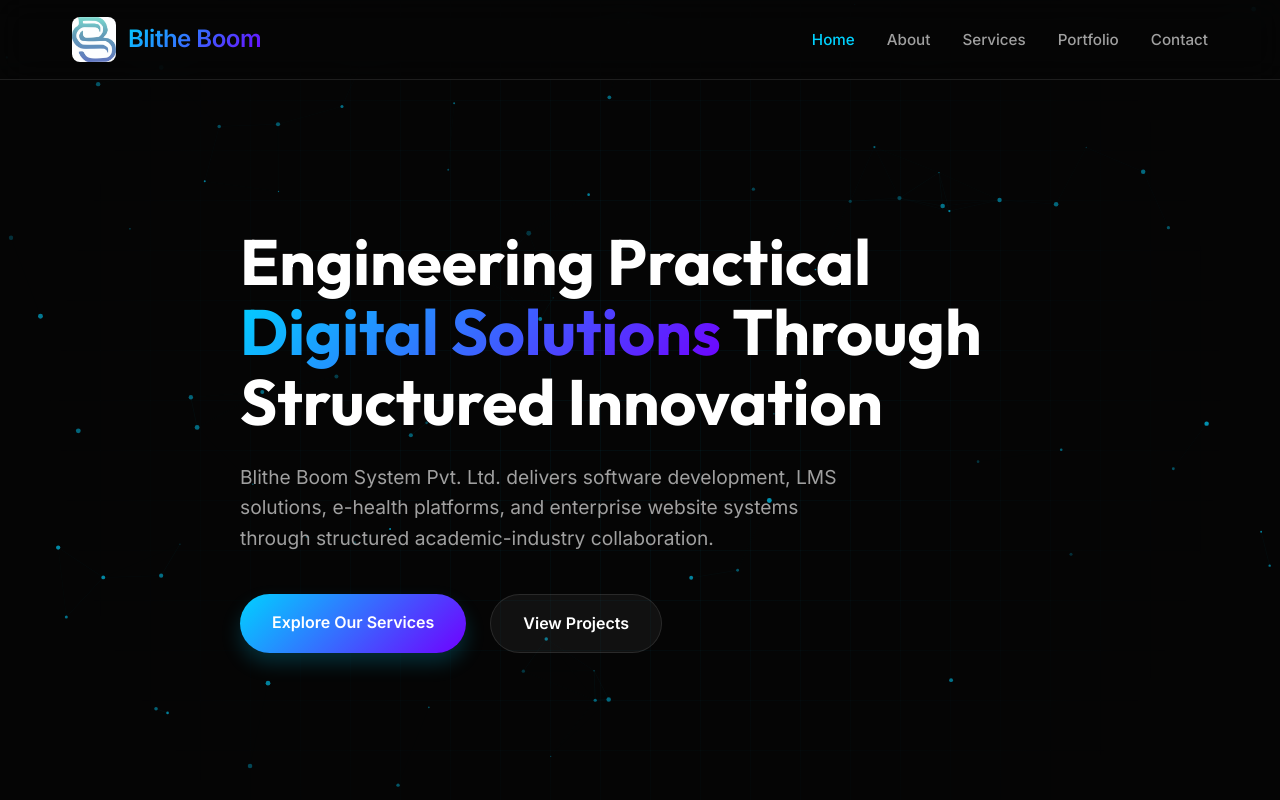
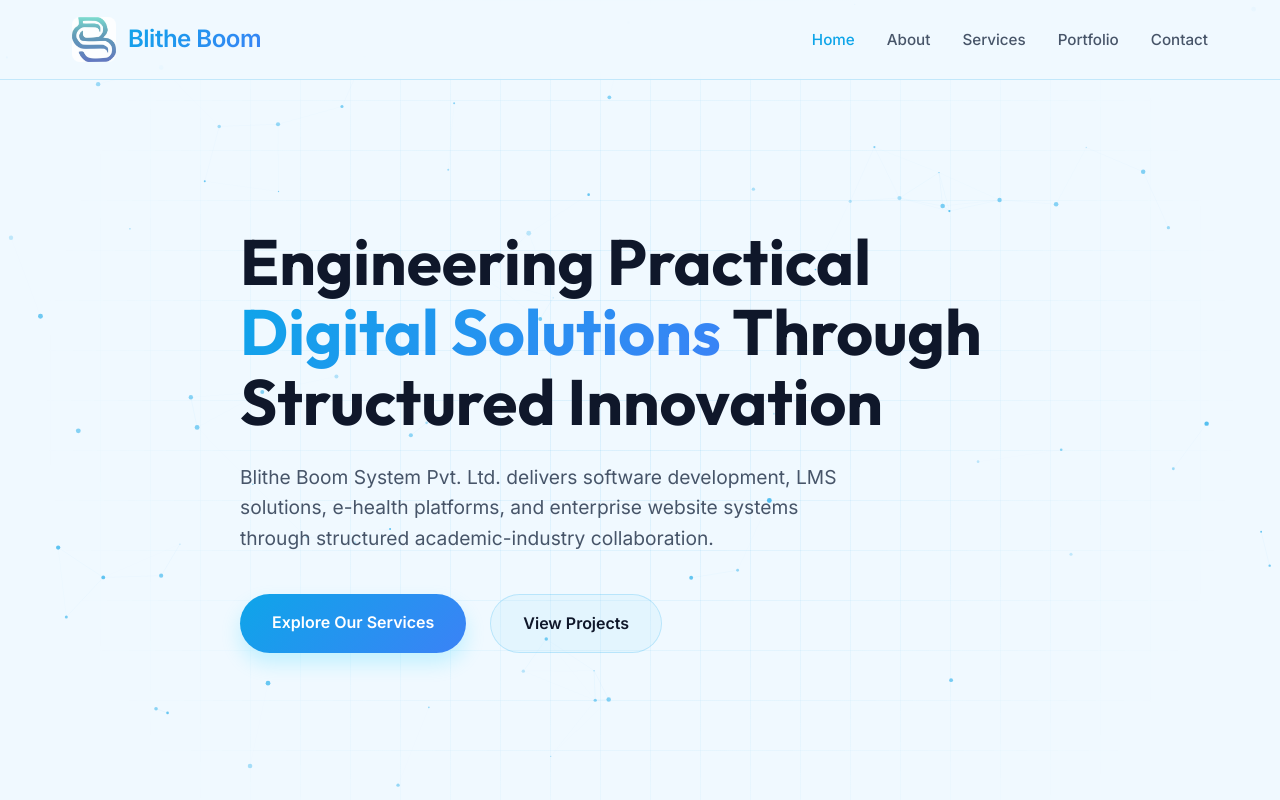
Before and after one commit to srishtiy708/Blithe_Boom, a React (Vite) app: page / in a window 1280 px wide. Shown: the top 800 px of the page. Built offline with nearby package versions, Linux system fonts and the light colour scheme.

Commit message:
Rebrand: Transition to Sky Blue and White theme

```diff
--- a/src/components/About.jsx
+++ b/src/components/About.jsx
@@ -31,7 +31,7 @@ const About = () => {
                             </div>
                         </div>
                     </div>
-                    <div className="glass reveal" style={{ padding: '3rem', textAlign: 'center', background: 'radial-gradient(circle at center, rgba(112, 0, 255, 0.1), transparent)' }}>
+                    <div className="glass reveal" style={{ padding: '3rem', textAlign: 'center', background: 'radial-gradient(circle at center, rgba(14, 165, 233, 0.1), transparent)' }}>
                         <i className="fas fa-microchip" style={{ fontSize: '5rem', color: 'var(--primary)', marginBottom: '2rem' }}></i>
                         <h3>Technological Excellence</h3>
                         <p style={{ color: 'var(--text-muted)' }}>Guided by structured academic-industry collaboration.</p>
--- a/src/components/Contact.jsx
+++ b/src/components/Contact.jsx
@@ -26,13 +26,13 @@ const Contact = () => {
                     <div className="glass reveal" style={{ padding: '3rem' }}>
                         <form onSubmit={handleSubmit}>
                             <div style={{ marginBottom: '1.5rem' }}>
-                                <input type="text" placeholder="Your Name" required style={{ width: '100%', padding: '1rem', background: 'rgba(255,255,255,0.05)', border: '1px solid var(--glass-border)', borderRadius: '8px', color: 'white' }} />
+                                <input type="text" placeholder="Your Name" required style={{ width: '100%', padding: '1rem', background: 'white', border: '1px solid var(--glass-border)', borderRadius: '8px', color: 'var(--text-main)' }} />
                             </div>
                             <div style={{ marginBottom: '1.5rem' }}>
-                                <input type="email" placeholder="Your Email" required style={{ width: '100%', padding: '1rem', background: 'rgba(255,255,255,0.05)', border: '1px solid var(--glass-border)', borderRadius: '8px', color: 'white' }} />
+                                <input type="email" placeholder="Your Email" required style={{ width: '100%', padding: '1rem', background: 'white', border: '1px solid var(--glass-border)', borderRadius: '8px', color: 'var(--text-main)' }} />
                             </div>
                             <div style={{ marginBottom: '2rem' }}>
-                                <textarea placeholder="Message" rows="5" required style={{ width: '100%', padding: '1rem', background: 'rgba(255,255,255,0.05)', border: '1px solid var(--glass-border)', borderRadius: '8px', color: 'white', resize: 'none' }}></textarea>
+                                <textarea placeholder="Message" rows="5" required style={{ width: '100%', padding: '1rem', background: 'white', border: '1px solid var(--glass-border)', borderRadius: '8px', color: 'var(--text-main)', resize: 'none' }}></textarea>
                             </div>
                             <button type="submit" className="btn btn-primary" style={{ width: '100%' }}>Send Inquiry</button>
                         </form>
--- a/src/components/ExecutionDomains.jsx
+++ b/src/components/ExecutionDomains.jsx
@@ -13,7 +13,7 @@ const ExecutionDomains = () => {
     ];
 
     return (
-        <section className="section-padding" style={{ background: 'rgba(255, 255, 255, 0.02)' }}>
+        <section className="section-padding" style={{ background: 'rgba(14, 165, 233, 0.03)' }}>
             <div className="container">
                 <div className="section-title reveal">
                     <h2>Execution <span className="gradient-text">Domains</span></h2>
--- a/src/components/Hero.jsx
+++ b/src/components/Hero.jsx
@@ -43,7 +43,7 @@ const Hero = () => {
             }
 
             draw() {
-                ctx.fillStyle = `rgba(0, 210, 255, ${this.opacity})`;
+                ctx.fillStyle = `rgba(14, 165, 233, ${this.opacity})`;
                 ctx.beginPath();
                 ctx.arc(this.x, this.y, this.size, 0, Math.PI * 2);
                 ctx.fill();
@@ -73,7 +73,7 @@ const Hero = () => {
                     const dist = Math.sqrt(dx * dx + dy * dy);
 
                     if (dist < 100) {
-                        ctx.strokeStyle = `rgba(0, 210, 255, ${0.1 * (1 - dist / 100)})`;
+                        ctx.strokeStyle = `rgba(14, 165, 233, ${0.1 * (1 - dist / 100)})`;
                         ctx.lineWidth = 0.5;
                         ctx.beginPath();
                         ctx.moveTo(p1.x, p1.y);
--- a/src/components/InternshipModel.jsx
+++ b/src/components/InternshipModel.jsx
@@ -4,7 +4,7 @@ const InternshipModel = () => {
     useReveal();
 
     return (
-        <section className="section-padding" style={{ background: 'linear-gradient(to bottom, transparent, rgba(0, 210, 255, 0.05))' }}>
+        <section className="section-padding" style={{ background: 'linear-gradient(to bottom, transparent, rgba(14, 165, 233, 0.05))' }}>
             <div className="container">
                 <div className="section-title reveal">
                     <h2>Structured <span className="gradient-text">Internship</span> Model</h2>
--- a/src/components/Portfolio.jsx
+++ b/src/components/Portfolio.jsx
@@ -8,7 +8,7 @@ const Portfolio = () => {
             title: 'PUNARA Website',
             category: 'Ongoing Project',
             tagColor: 'var(--primary)',
-            tagBg: 'rgba(0, 210, 255, 0.1)',
+            tagBg: 'rgba(14, 165, 233, 0.1)',
             border: 'var(--primary)',
             description: 'Development and continuous technical support under structured internship model.',
             services: ['Frontend architecture', 'UI/UX optimization', 'Platform scalability', 'Website maintenance'],
@@ -17,7 +17,7 @@ const Portfolio = () => {
             title: 'LMS Development',
             category: 'System Analysis',
             tagColor: 'var(--secondary)',
-            tagBg: 'rgba(112, 0, 255, 0.1)',
+            tagBg: 'rgba(59, 130, 246, 0.1)',
             border: 'var(--secondary)',
             description: 'System analysis and architecture development for academic deployment.',
             services: ['Requirement gathering', 'Workflow mapping', 'UI design', 'Functional testing'],
@@ -26,7 +26,7 @@ const Portfolio = () => {
             title: 'E-Health Platform',
             category: 'Healthcare',
             tagColor: 'var(--accent)',
-            tagBg: 'rgba(255, 215, 0, 0.1)',
+            tagBg: 'rgba(2, 132, 199, 0.1)',
             border: 'var(--accent)',
             description: 'Design & development of structured healthcare solutions.',
             services: ['Secure user access', 'Scalable platform', 'Clean architecture'],
--- a/src/components/Services.jsx
+++ b/src/components/Services.jsx
@@ -37,7 +37,7 @@ const Services = () => {
     ];
 
     return (
-        <section id="services" className="section-padding" style={{ background: 'rgba(255, 255, 255, 0.02)' }}>
+        <section id="services" className="section-padding" style={{ background: 'rgba(14, 165, 233, 0.03)' }}>
             <div className="container">
                 <div className="section-title reveal">
                     <h2>Core <span className="gradient-text">Services</span></h2>
--- a/src/components/TechStack.jsx
+++ b/src/components/TechStack.jsx
@@ -12,7 +12,7 @@ const TechStack = () => {
     ];
 
     return (
-        <section className="section-padding" style={{ background: 'rgba(255, 255, 255, 0.02)' }}>
+        <section className="section-padding" style={{ background: 'rgba(14, 165, 233, 0.03)' }}>
             <div className="container">
                 <div className="section-title reveal">
                     <h2>Technology <span className="gradient-text">Stack</span></h2>
--- a/src/index.css
+++ b/src/index.css
@@ -1,15 +1,15 @@
 @import url('https://fonts.googleapis.com/css2?family=Outfit:wght@300;400;600;700&family=Inter:wght@300;400;500;600&display=swap');
 
 :root {
-    --bg-dark: #050505;
-    --bg-card: rgba(20, 20, 25, 0.7);
-    --primary: #00d2ff;
-    --primary-glow: rgba(0, 210, 255, 0.3);
-    --secondary: #7000ff;
-    --accent: #ffd700;
-    --text-main: #ffffff;
-    --text-muted: #a0a0a0;
-    --glass-border: rgba(255, 255, 255, 0.1);
+    --bg-dark: #f0f9ff;
+    --bg-card: rgba(255, 255, 255, 0.8);
+    --primary: #0ea5e9;
+    --primary-glow: rgba(14, 165, 233, 0.2);
+    --secondary: #3b82f6;
+    --accent: #0284c7;
+    --text-main: #0f172a;
+    --text-muted: #475569;
+    --glass-border: rgba(14, 165, 233, 0.2);
     --nav-height: 80px;
     --transition-smooth: all 0.4s cubic-bezier(0.4, 0, 0.2, 1);
 }
@@ -71,7 +71,7 @@ nav {
     left: 0;
     width: 100%;
     height: var(--nav-height);
-    background: rgba(5, 5, 5, 0.8);
+    background: rgba(240, 249, 255, 0.8);
     backdrop-filter: blur(15px);
     border-bottom: 1px solid var(--glass-border);
     z-index: 1000;
@@ -82,7 +82,7 @@ nav {
 
 nav.scrolled {
     height: 70px;
-    background: rgba(5, 5, 5, 0.95);
+    background: rgba(255, 255, 255, 0.95);
 }
 
 .nav-container {
@@ -183,8 +183,8 @@ nav.scrolled {
     width: 100%;
     height: 100%;
     background-image:
-        linear-gradient(rgba(0, 210, 255, 0.05) 1px, transparent 1px),
-        linear-gradient(90deg, rgba(0, 210, 255, 0.05) 1px, transparent 1px);
+        linear-gradient(rgba(14, 165, 233, 0.1) 1px, transparent 1px),
+        linear-gradient(90deg, rgba(14, 165, 233, 0.1) 1px, transparent 1px);
     background-size: 50px 50px;
     z-index: -1;
     mask-image: radial-gradient(circle at center, black, transparent 80%);
@@ -243,12 +243,12 @@ nav.scrolled {
 
 .btn-outline {
     border: 1px solid var(--glass-border);
-    color: white;
-    background: rgba(255, 255, 255, 0.05);
+    color: var(--text-main);
+    background: rgba(14, 165, 233, 0.05);
 }
 
 .btn-outline:hover {
-    background: rgba(255, 255, 255, 0.1);
+    background: rgba(14, 165, 233, 0.1);
     border-color: var(--primary);
 }
 
@@ -334,11 +334,12 @@ nav.scrolled {
 }
 
 .tag {
-    background: rgba(255, 255, 255, 0.05);
+    background: rgba(14, 165, 233, 0.05);
     padding: 0.4rem 1rem;
     border-radius: 20px;
     font-size: 0.85rem;
     border: 1px solid var(--glass-border);
+    color: var(--text-muted);
 }
 
 /* Timeline */
@@ -388,7 +389,7 @@ nav.scrolled {
 footer {
     border-top: 1px solid var(--glass-border);
     padding: 4rem 0 2rem;
-    background: rgba(0, 0, 0, 0.3);
+    background: rgba(240, 249, 255, 0.9);
 }
 
 .footer-grid {
@@ -437,7 +438,7 @@ footer {
         right: -100%;
         width: 80%;
         height: 100vh;
-        background: rgba(5, 5, 5, 0.98);
+        background: rgba(240, 249, 255, 0.98);
         backdrop-filter: blur(20px);
         flex-direction: column;
         justify-content: center;
```
